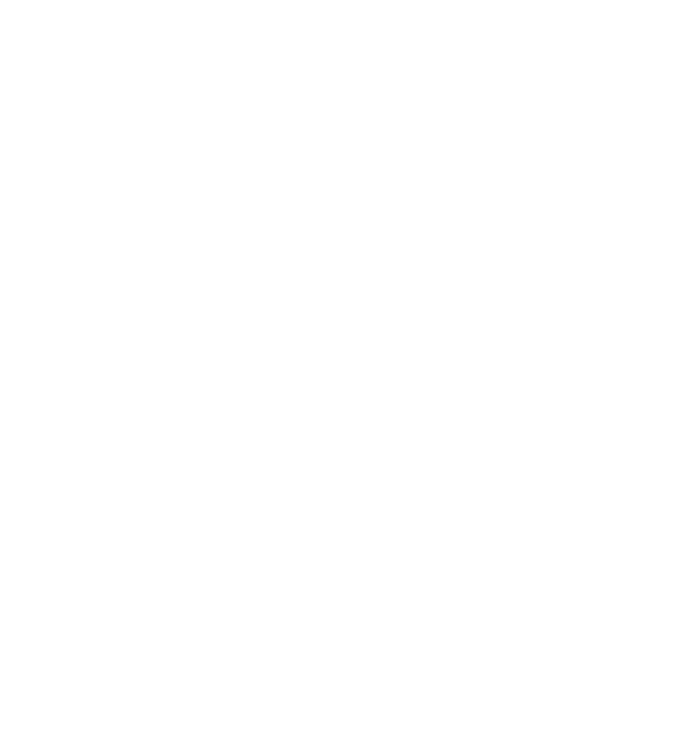
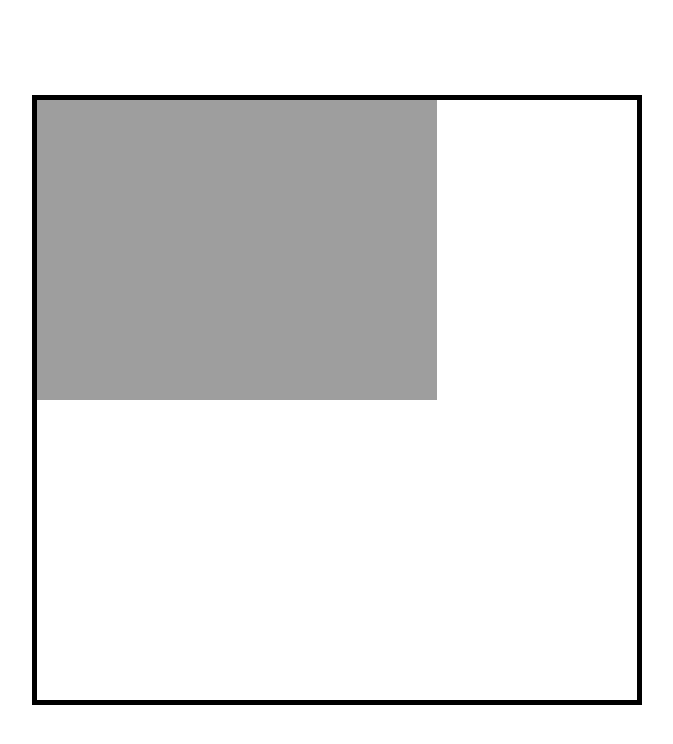
Before and after one commit to PrathamPatel010/Sprite-Animation, a plain HTML site: page index.html in a window 1280 px wide. Shown: the whole page, without its empty margins (303-976 px from the left). Drawn offline with Linux system fonts and the light colour scheme.

Commit message:
WIP:first image loaded

```diff
--- a/script.js
+++ b/script.js
@@ -0,0 +1,18 @@
+const canvas = document.getElementById("canvas1");
+const ctx = canvas.getContext('2d');
+const CANVAS_WIDTH = canvas.width = 600;
+const CANVAS_HEIGHT = canvas.height = 600;
+
+const playerImage = new Image();
+playerImage.src = 'shadow_dog.png';
+const spriteWidth = 514;
+const spriteHeight = 543;
+
+function animate() {
+    ctx.clearRect(0, 0, CANVAS_WIDTH, CANVAS_HEIGHT);
+    // ctx.fillRect(100, 50, 100, 100);
+    // ctx.drawImage(image, sx, sy, sw, sh, dx, dy, dw, dh);
+    ctx.drawImage(playerImage, 0, 0, spriteWidth, spriteHeight, 0, 0, spriteWidth, spriteHeight);
+    requestAnimationFrame(animate);
+};
+animate();
--- a/style.css
+++ b/style.css
@@ -1 +1,9 @@
-#canvas1 {}
+#canvas1 {
+    border: 0.3125rem solid black;
+    top: 50%;
+    left: 50%;
+    position: absolute;
+    transform: translate(-50%, -50%);
+    height: 600;
+    width: 600;
+}
```
Also changed, not shown: 1 other file.
